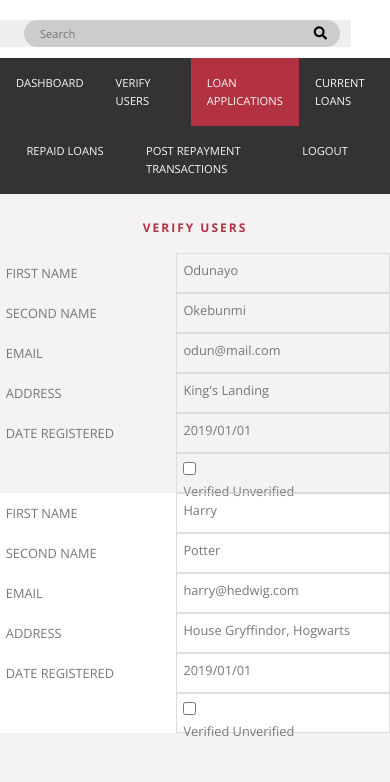
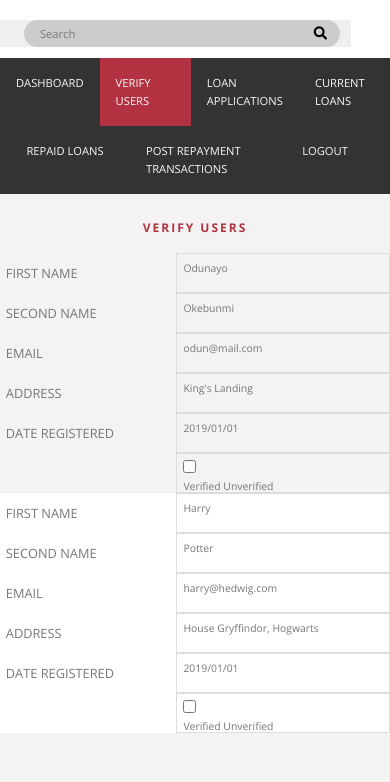
Before and after one commit to OdunayoOkebunmi/Quick-Credit, a plain HTML site: page UI/admin-users-verification.html in a window 390 px wide. Shown: the part 62-844 px from the top of the page. Drawn offline with nearby package versions, Linux system fonts and the light colour scheme.

Commit message:
[chore  #165546999] style fix

```diff
--- a/UI/admin-users-verification.html
+++ b/UI/admin-users-verification.html
@@ -55,14 +55,14 @@
                 <span>Dashboard</span>
               </a>
             </li>
-            <li class="side-nav__item">
+            <li class="side-nav__item side-nav__item--active">
               <a href="admin-users-verification.html" class="side-nav__link">
                 <i class="side-nav__icon fas fa-user-check"></i>
 
                 <span>Verify Users</span>
               </a>
             </li>
-            <li class="side-nav__item  side-nav__item--active">
+            <li class="side-nav__item  ">
               <a href="admin-loan-applications.html" class="side-nav__link">
                 <i class="side-nav__icon fas fa-edit"></i>
                 <span>Loan Applications</span>
--- a/UI/css/admin-loan-applications.css
+++ b/UI/css/admin-loan-applications.css
@@ -307,7 +307,7 @@ body {
 /* ++++++++STYLING FOR ADMIN USERS-LOAN APPLICATION VIEW SECTION +++++++ */
 .content .admin-users-loans--view {
   flex: 1;
-  font-size: 1.2rem;
+  font-size: 1.3rem;
   padding: 7rem 0;
   overflow-x: auto;
 }
@@ -515,7 +515,7 @@ body {
     margin-left: 22rem;
     font-size: 1.3rem;
   }
-  td:before {
+  td::before {
     position: absolute;
     top: 1.2rem;
     left: 0.6rem;
--- a/UI/css/admin-users-verification.css
+++ b/UI/css/admin-users-verification.css
@@ -375,9 +375,9 @@ body {
     position: relative;
     padding-left: 20rem;
     margin-left: 22rem;
-    font-size: 1.6rem;
+    font-size: 1.3rem;
   }
-  td:before {
+  td::before {
     position: absolute;
     top: 1.2rem;
     left: 0.6rem;
```
Also changed, not shown: UI/admin-loan-applications.html (+2 -2 lines).
